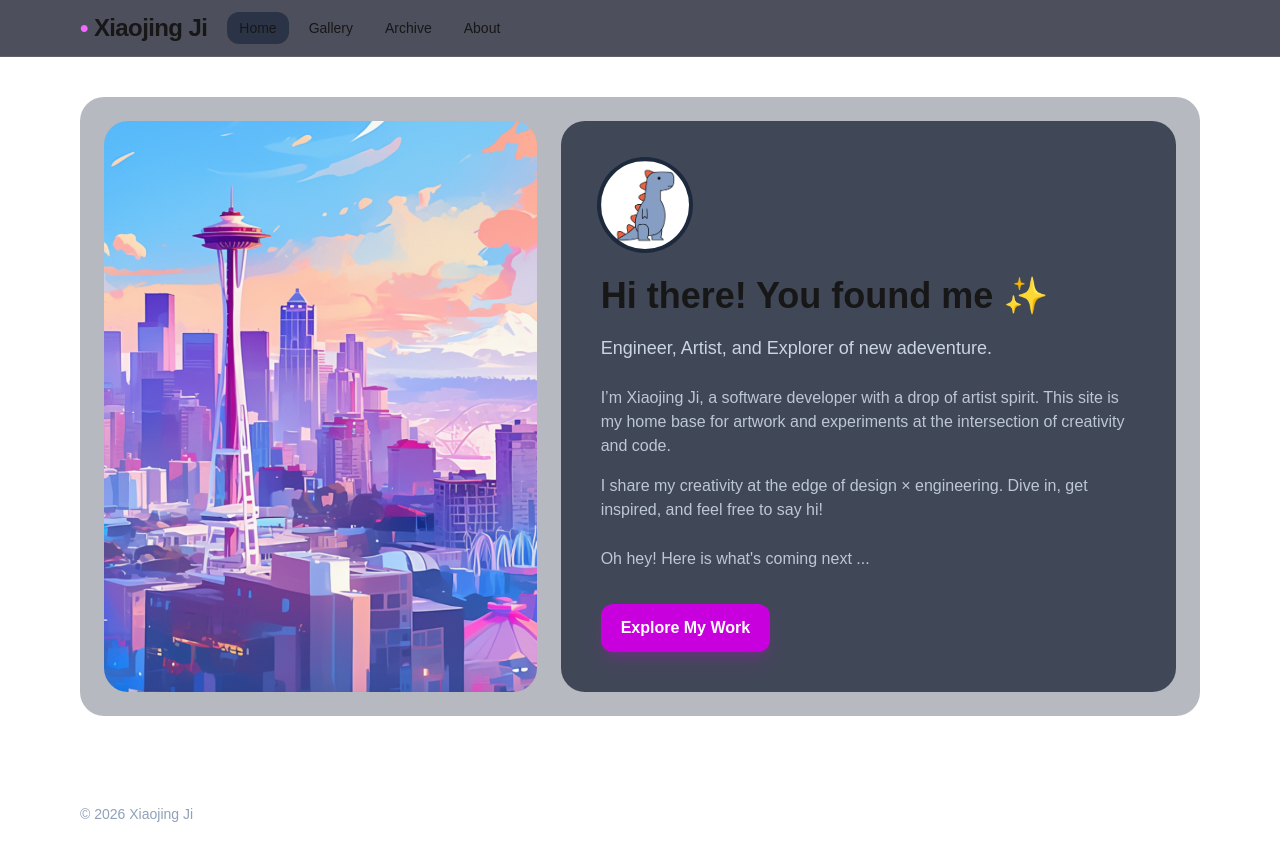
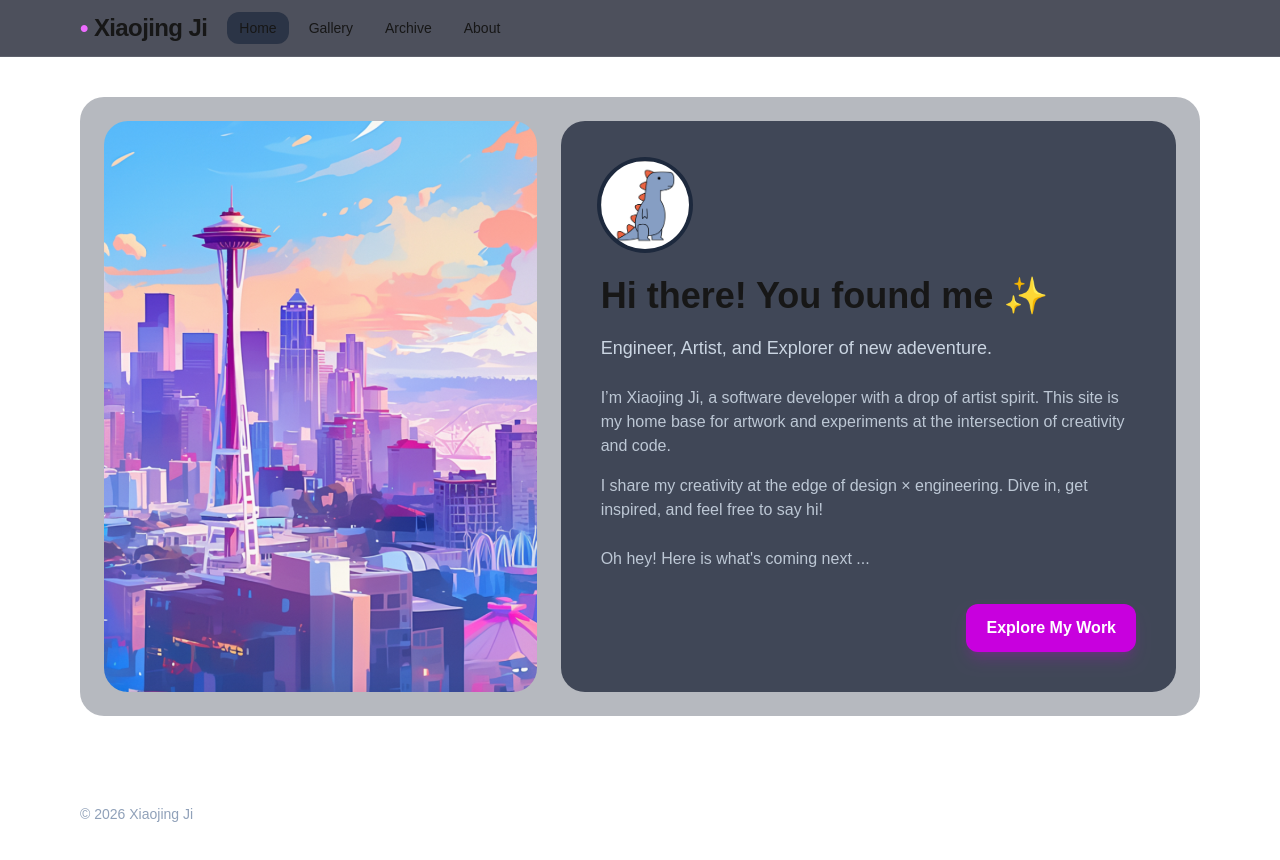
Before and after one commit to XJi/virtualkid, a Next.js app in the folder virtual-kid/: page / in a window 1280 px wide. Shown: the top 860 px of the page. Built offline with nearby package versions, Linux system fonts and the light colour scheme.

Commit message:
Move Explore button to the right of profile card
yolo

```diff
--- a/virtual-kid/src/app/page.tsx
+++ b/virtual-kid/src/app/page.tsx
@@ -64,7 +64,7 @@ export default function Home() {
           </div>
 
           {/* CTA */}
-          <div className="mt-8">
+          <div className="mt-8 ml-auto">
             <a
               href="/gallery"
               className="inline-flex items-center justify-center rounded-xl bg-fuchsia-600 px-5 py-3 font-semibold text-white shadow-lg shadow-fuchsia-600/20 transition hover:bg-fuchsia-500 focus:outline-none focus:ring-2 focus:ring-fuchsia-500/60"
```
